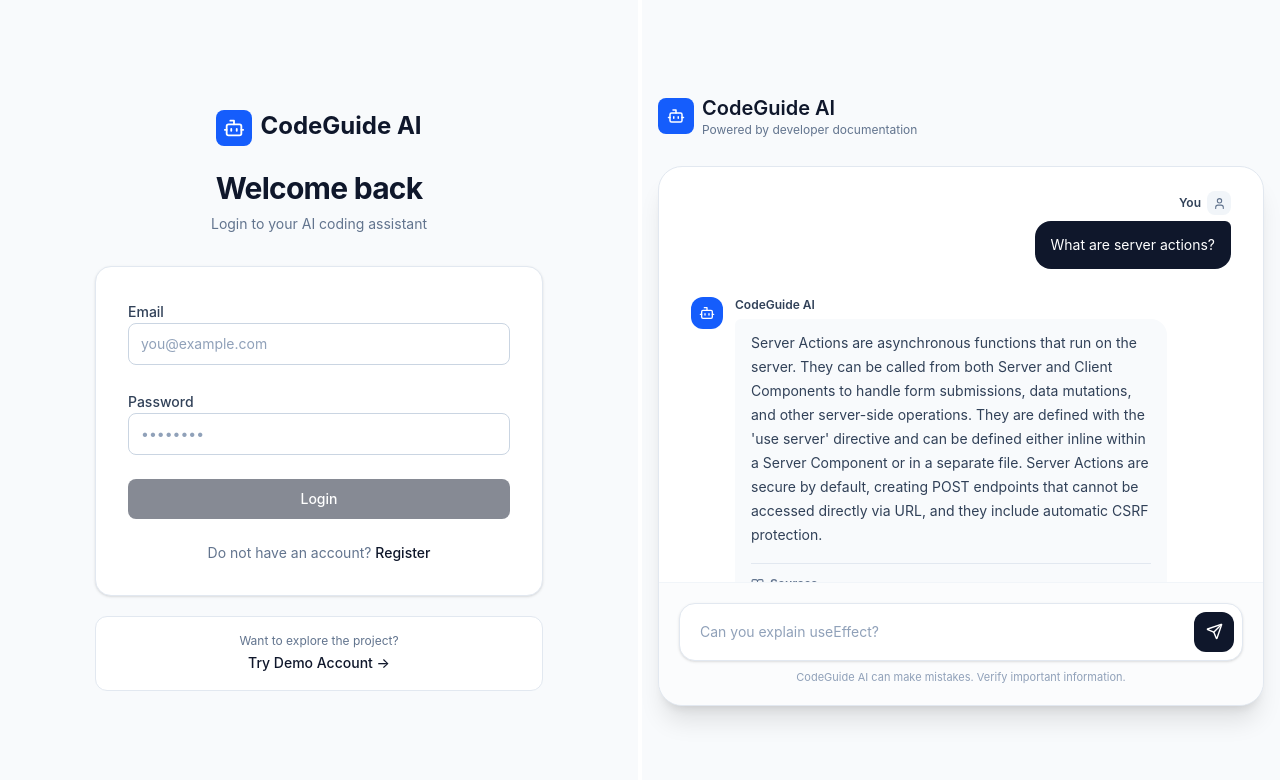
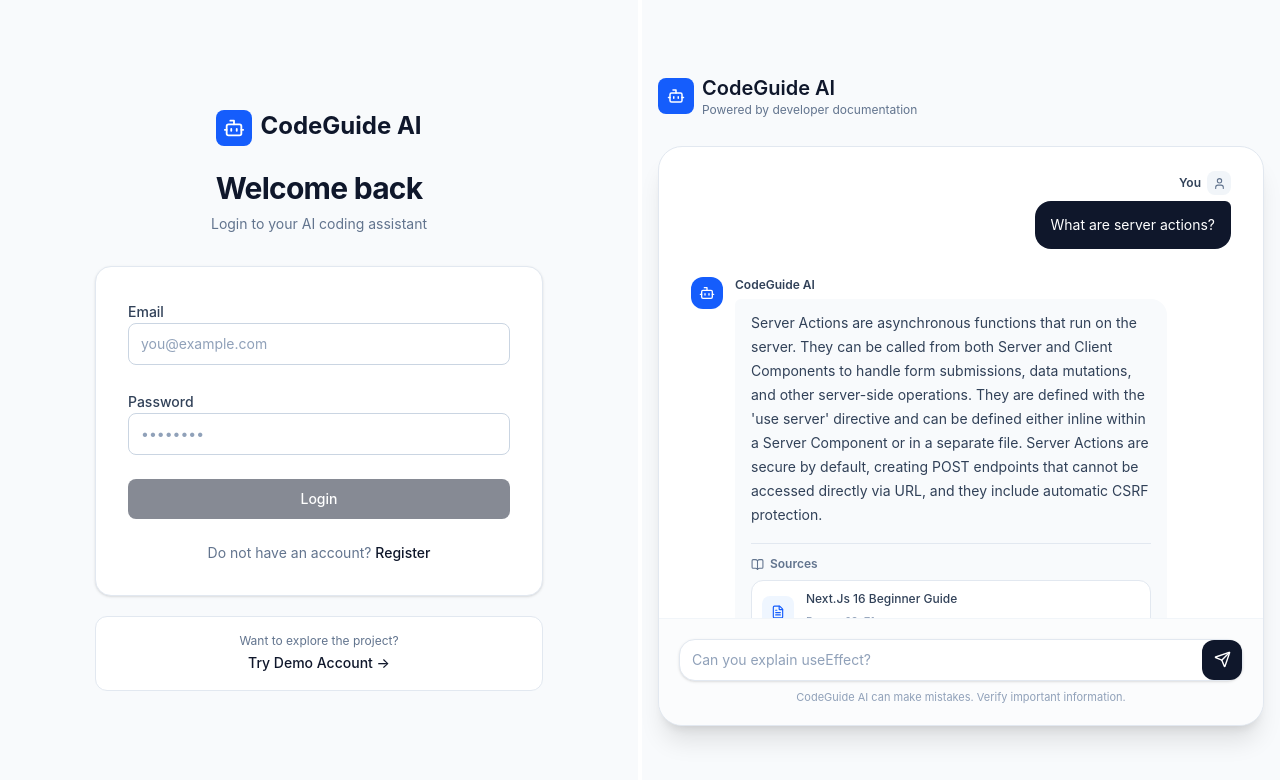
Before and after one commit to mohamed-a-dev/CodeGuide-Ai, a Next.js app: page /login in a window 1280 px wide. Shown: the top 780 px of the page. Built offline with nearby package versions, Linux system fonts and the light colour scheme; no server answers.

Commit message:
Update ChatPreview.tsx

```diff
--- a/components/ChatPreview.tsx
+++ b/components/ChatPreview.tsx
@@ -3,7 +3,7 @@ import React from 'react'
 
 export default function ChatPreview() {
   return (
-<section className="flex flex-col md:h-135 overflow-hidden rounded-3xl border border-slate-200 bg-white shadow-xl">
+<section className="flex flex-col md:h-145 overflow-hidden rounded-3xl border border-slate-200 bg-white shadow-xl">
 
   {/* Messages */}
   <div className="flex-1 space-y-7 overflow-hidden px-5 py-6 sm:px-8">
@@ -104,7 +104,7 @@ export default function ChatPreview() {
   {/* Static Input */}
   <div className="border-t border-slate-100 bg-slate-50/50 p-4 sm:p-5">
 
-    <div className="flex items-center gap-2 rounded-2xl border border-slate-200 bg-white p-2 shadow-sm">
+    <div className="flex items-center gap-2 rounded-2xl border border-slate-200 bg-white shadow-sm">
 
       <div className="flex min-h-10 flex-1 items-center px-3 py-2 text-sm text-slate-400">
         Can you explain useEffect?
```
